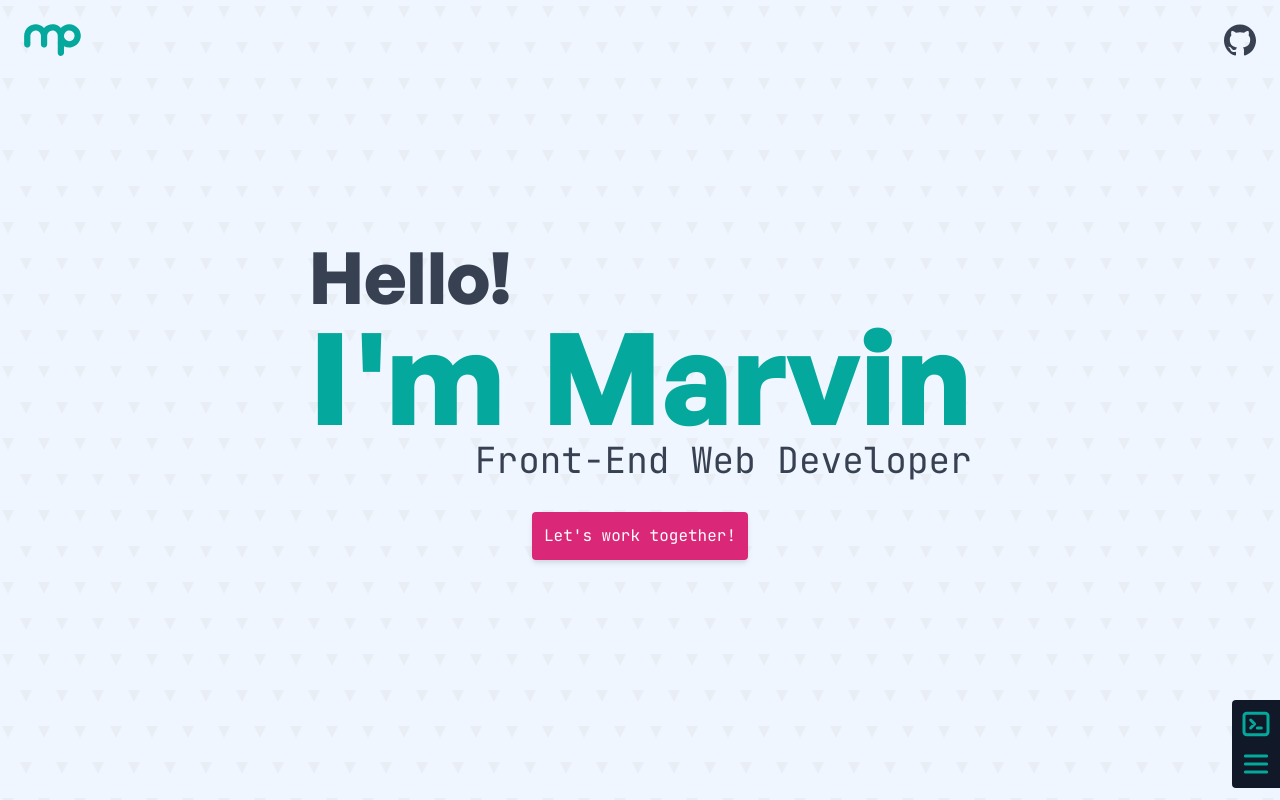
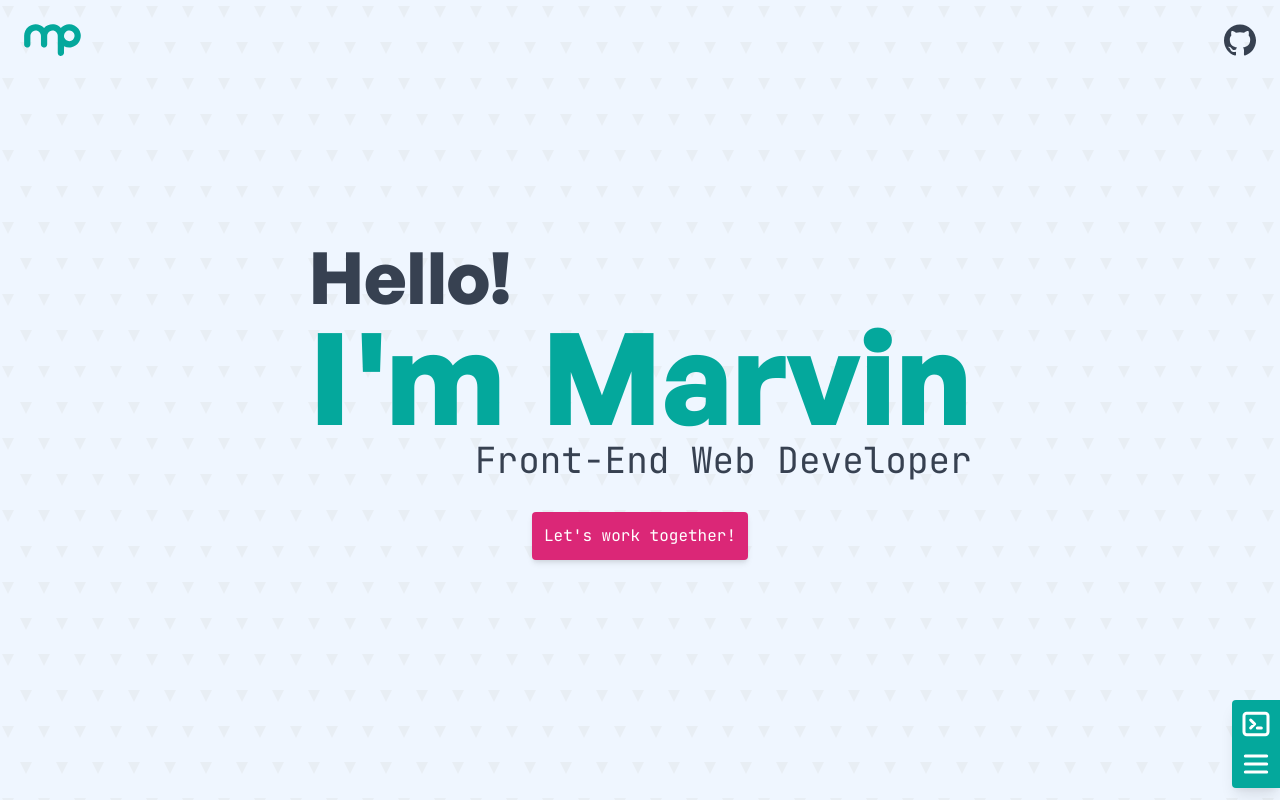
Before and after one commit to iamthismarvin/marvin.dev-v2, a Vue app: page / in a window 1280 px wide. Shown: the top 800 px of the page. Built offline with nearby package versions, Linux system fonts and the light colour scheme.

Commit message:
EDIT: Change colors of buttons in [Default] layout to increase contrast.

```diff
--- a/src/layouts/Default.vue
+++ b/src/layouts/Default.vue
@@ -8,7 +8,7 @@
     </transition>
     <Navigation class="absolute" />
     <div
-      class="bg-gray-900 bottom-3 flex flex-col fixed p-2 right-0 rounded-l text-brand-green z-50"
+      class="bg-brand-green bottom-3 flex flex-col fixed p-2 right-0 rounded-l shadow-lg text-white z-50"
     >
       <Button
         icon="M8 9l3 3-3 3m5 0h3M5 20h14a2 2 0 002-2V6a2 2 0 00-2-2H5a2 2 0 00-2 2v12a2 2 0 002 2z"
```
